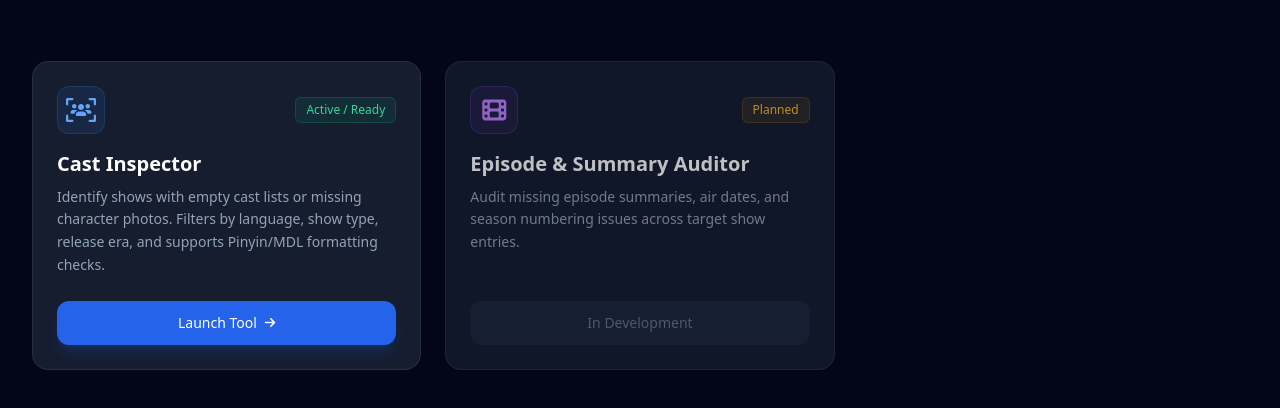
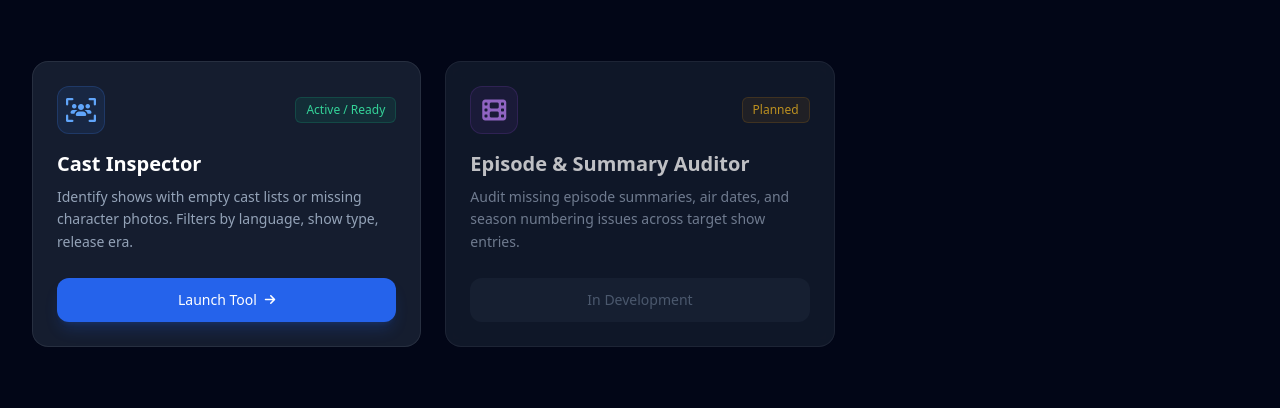
Before and after one commit to sotnec/tvmaze-ecosystem, a plain HTML site: page index.html in a window 1280 px wide. Shown: the part 330-738 px from the top of the page. Drawn offline with nearby package versions, Linux system fonts and the light colour scheme.

Commit message:
cast inspector

```diff
--- a/index.html
+++ b/index.html
@@ -75,7 +75,7 @@
                         Cast Inspector
                     </h3>
                     <p class="text-slate-400 text-sm leading-relaxed mb-6">
-                        Identify shows with empty cast lists or missing character photos. Filters by language, show type, release era, and supports Pinyin/MDL formatting checks.
+                        Identify shows with empty cast lists or missing character photos. Filters by language, show type, release era.
                     </p>
                 </div>
                 <a href="./cast-inspector/index.html" class="w-full py-3 px-4 rounded-xl bg-blue-600 hover:bg-blue-500 text-white font-medium text-sm text-center transition-colors flex items-center justify-center space-x-2 shadow-lg shadow-blue-600/20">
```
